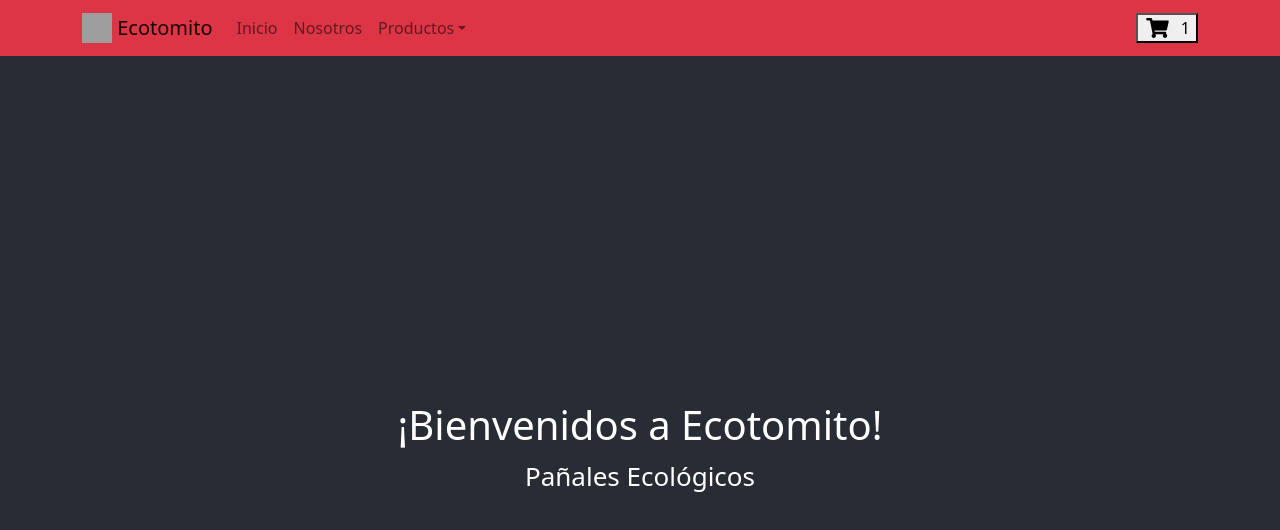
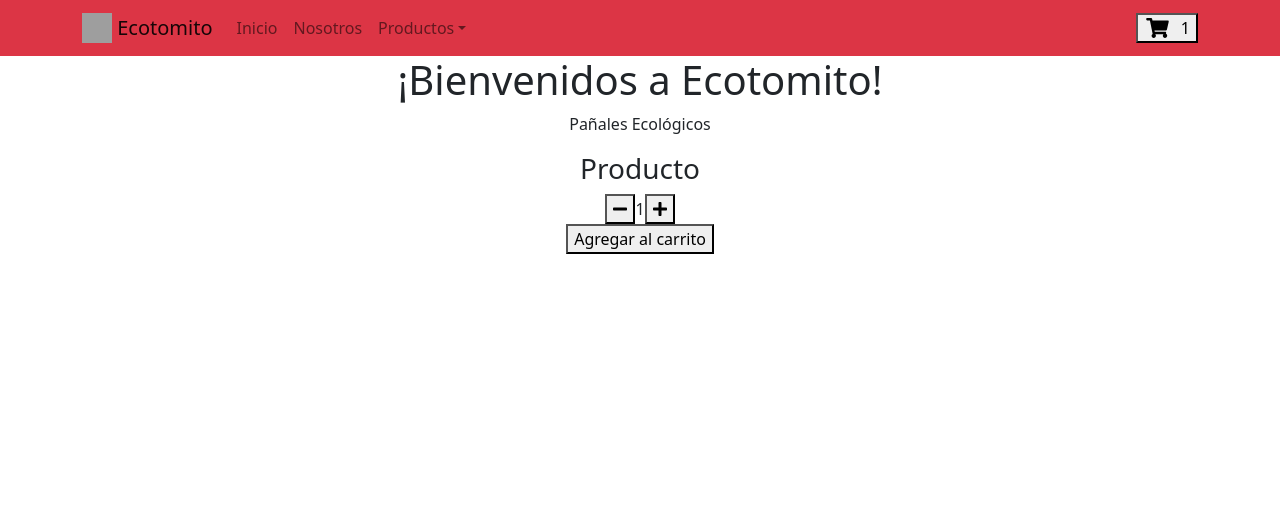
Before and after one commit to jorge-osses/ReactProject, a React (Create React App) app in the folder ecotomito/: page / in a window 1280 px wide. Shown: the top 530 px of the page. Built offline with nearby package versions, Linux system fonts and the light colour scheme; grey boxes are pictures that could not be loaded.

Commit message:
modified

```diff
--- a/ecotomito/src/App.js
+++ b/ecotomito/src/App.js
@@ -1,14 +1,20 @@
+// import { useState, useEffect } from 'react';
 import './App.css';
 import ItemListContainer from './components/ItemListContainer/ItemListContainer';
 import NavBar from './components/NavBar/NaviBar';
 
+
+
+
 function App() {
+
+
   return (
     <div className="App">
        <NavBar></NavBar>
-      <header className="App-header">
+
         <ItemListContainer text="¡Bienvenidos a Ecotomito!" />
-      </header>
+
     </div>
   );
 }
--- a/ecotomito/src/components/ItemListContainer/ItemListContainer.js
+++ b/ecotomito/src/components/ItemListContainer/ItemListContainer.js
@@ -1,17 +1,19 @@
 import Container from 'react-bootstrap/Container';
 import Row from 'react-bootstrap/Row';
 import Col from 'react-bootstrap/Col';
+import ItemCount from '../itemCount/ItemCount';
 
 const ItemListContainer = ({text}) => (
     <Container>
         <Row>
             <Col>
-                <div style={{color: 'white'}}>
+                <div>
                     <h1>{text}</h1>
                     <p>Pañales Ecológicos</p>
                 </div>
             </Col>
         </Row>
+        <ItemCount/>
     </Container>
 )
 export default ItemListContainer
--- /dev/null
+++ b/ecotomito/src/components/itemCount/ItemCount.js
@@ -0,0 +1,36 @@
+import React, {useState} from 'react'
+import { FontAwesomeIcon } from '@fortawesome/react-fontawesome';
+import { faMinus, faPlus } from '@fortawesome/free-solid-svg-icons';
+
+
+const ItemCount = () => {
+  const [count, setCount] = useState(1);
+  const stock = 15;
+
+  const increment = () => {
+    if (count >= 1 && count < stock){
+      setCount(count + 1);
+    }
+  }
+  const decrement = () => {
+    if (count > 1){
+      setCount(count - 1);
+    }
+  }
+  const onAdd = () => {
+    console.log(count)
+  }
+  return (
+    <div className="container center">
+      <div><h3>Producto</h3></div>
+      <div style={{display:'flex', alignItems:'center', justifyContent:'center'}}>
+        <button onClick={decrement}><FontAwesomeIcon icon={faMinus} /></button>
+        <div>{count}</div>
+        <button onClick={increment}><FontAwesomeIcon icon={faPlus} /></button>
+      </div>
+      <button onClick={onAdd}>Agregar al carrito</button>
+    </div>
+  )
+}
+
+export default ItemCount
```
